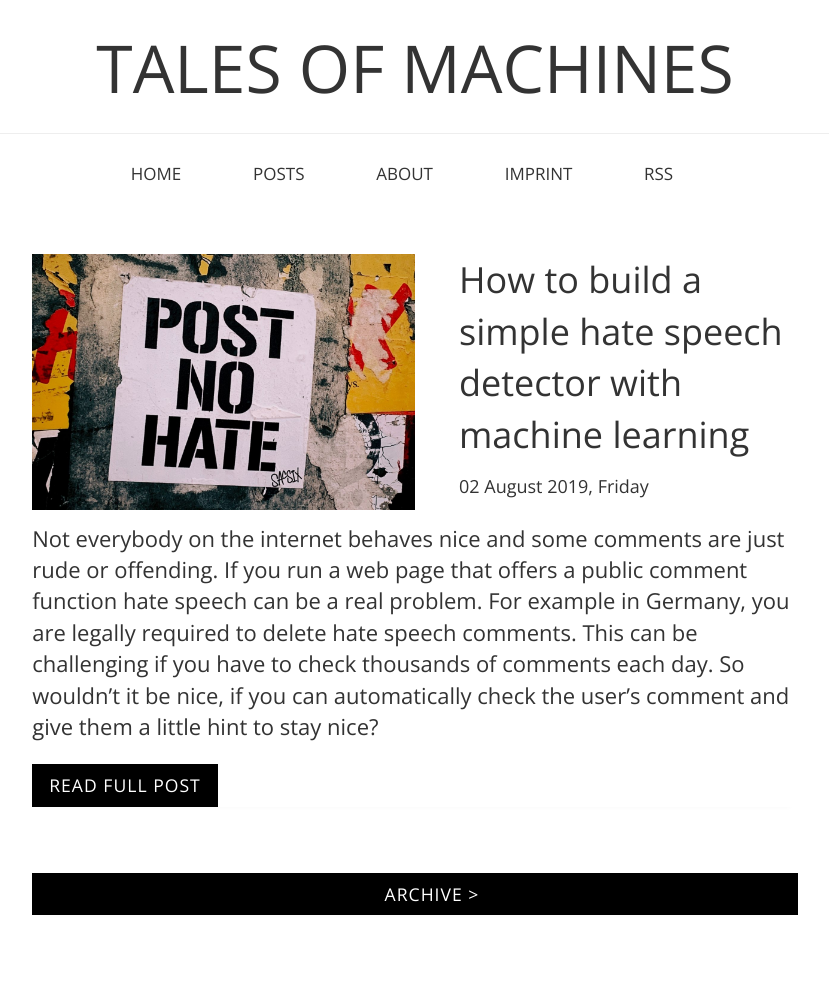
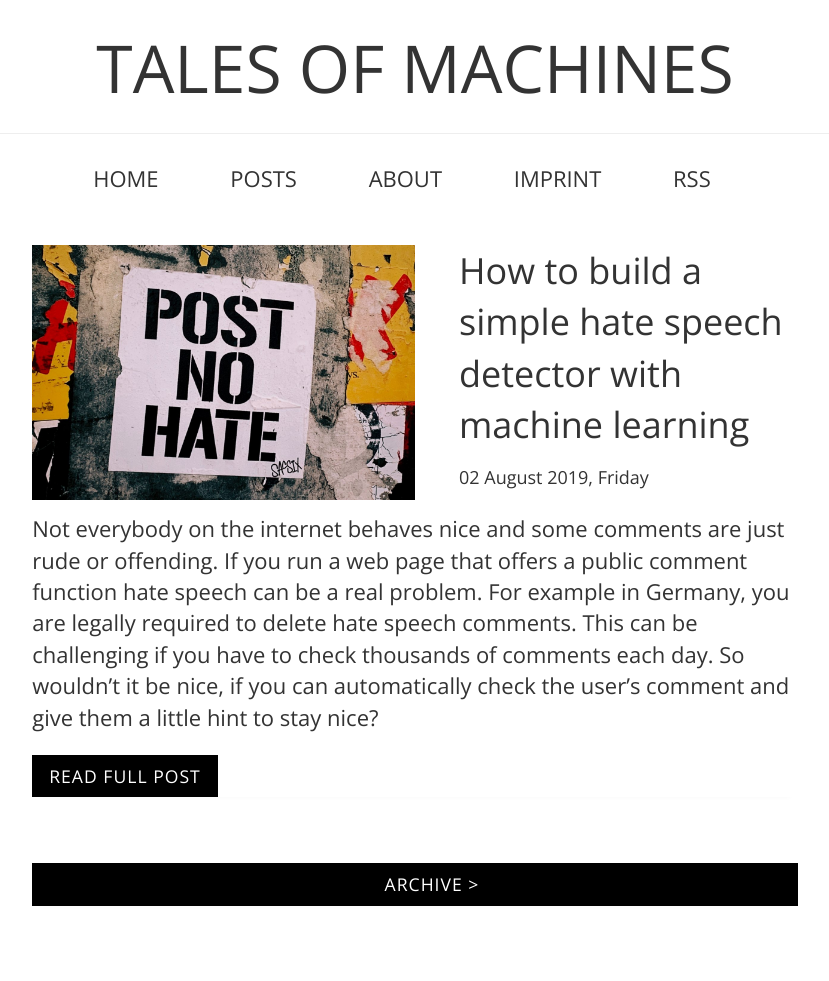
Before and after one commit to oliverguhr/olivers-blog, a Jekyll site: the page built from index.html, in a window 1280 px wide. Shown: the whole page, without its empty margins (225-1054 px from the left). Built offline with Jekyll 4.4.1, drawn with Linux system fonts in a browser that asks for light colours.

Commit message:
fixed menue spaceing

```diff
--- a/_sass/_flexblog.scss
+++ b/_sass/_flexblog.scss
@@ -48,7 +48,7 @@ header {
         margin-right: 0em;
     }
     .main {
-        padding: 2em 0.5em 0em 0.5em;
+        padding: 0em 0.5em 0em 0.5em;
     }
 }
 
@@ -70,7 +70,7 @@ header {
 @media all and (min-width: 1025px) {
     .main {
         flex: 3 0px;
-        padding: 2em 0em 0em 0em;
+        padding: 1em 0em 0em 0em;
     }
     .logo{
         font-size: 3em;
@@ -197,7 +197,8 @@ nav .navigation li {
 nav a {
     color: #333;
     font-weight: 300;
-    font-size: 17px;
+    font-size: 1em;
+    line-height: 2em;
 }
 
 nav a:hover {
```
